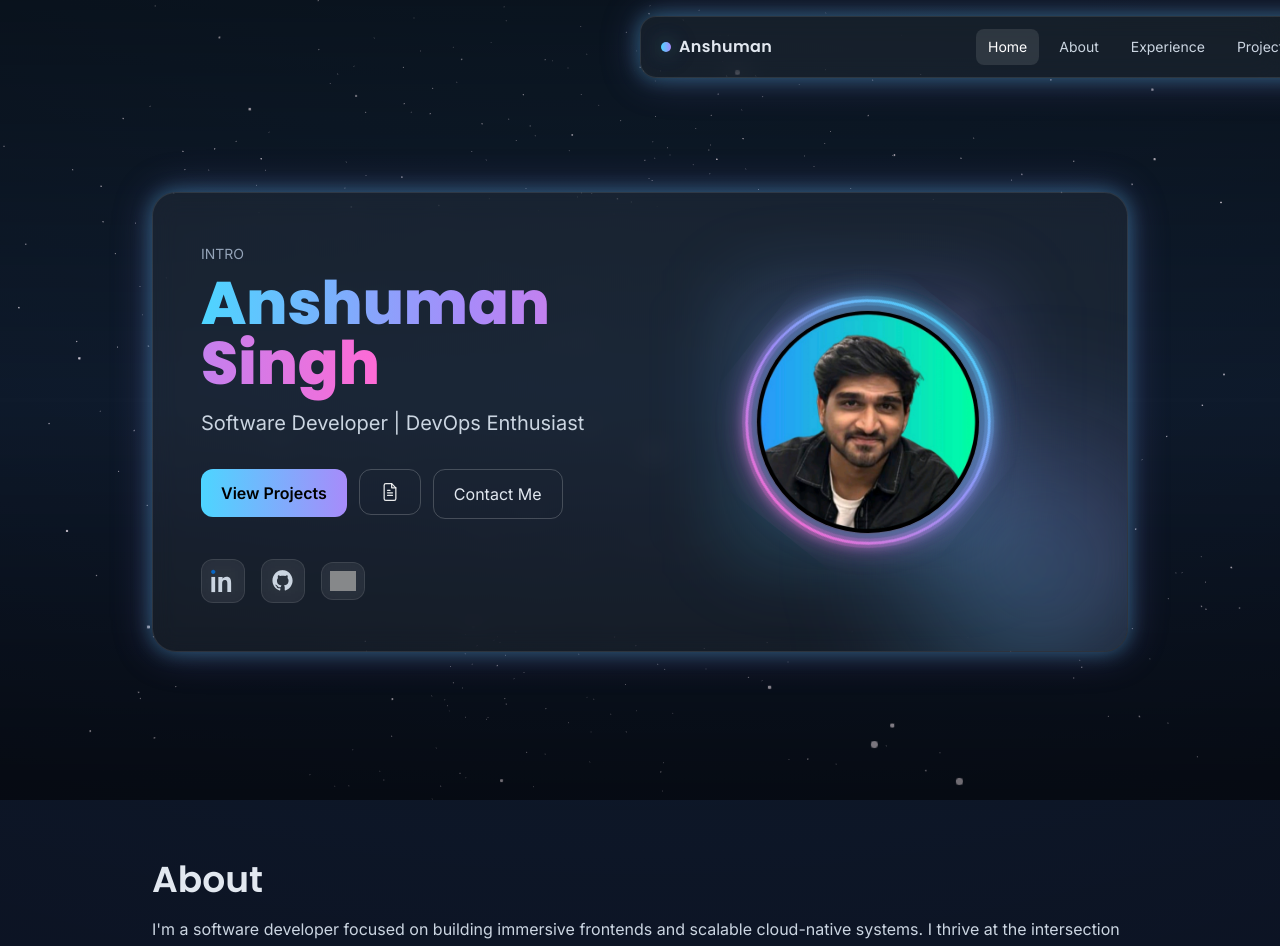
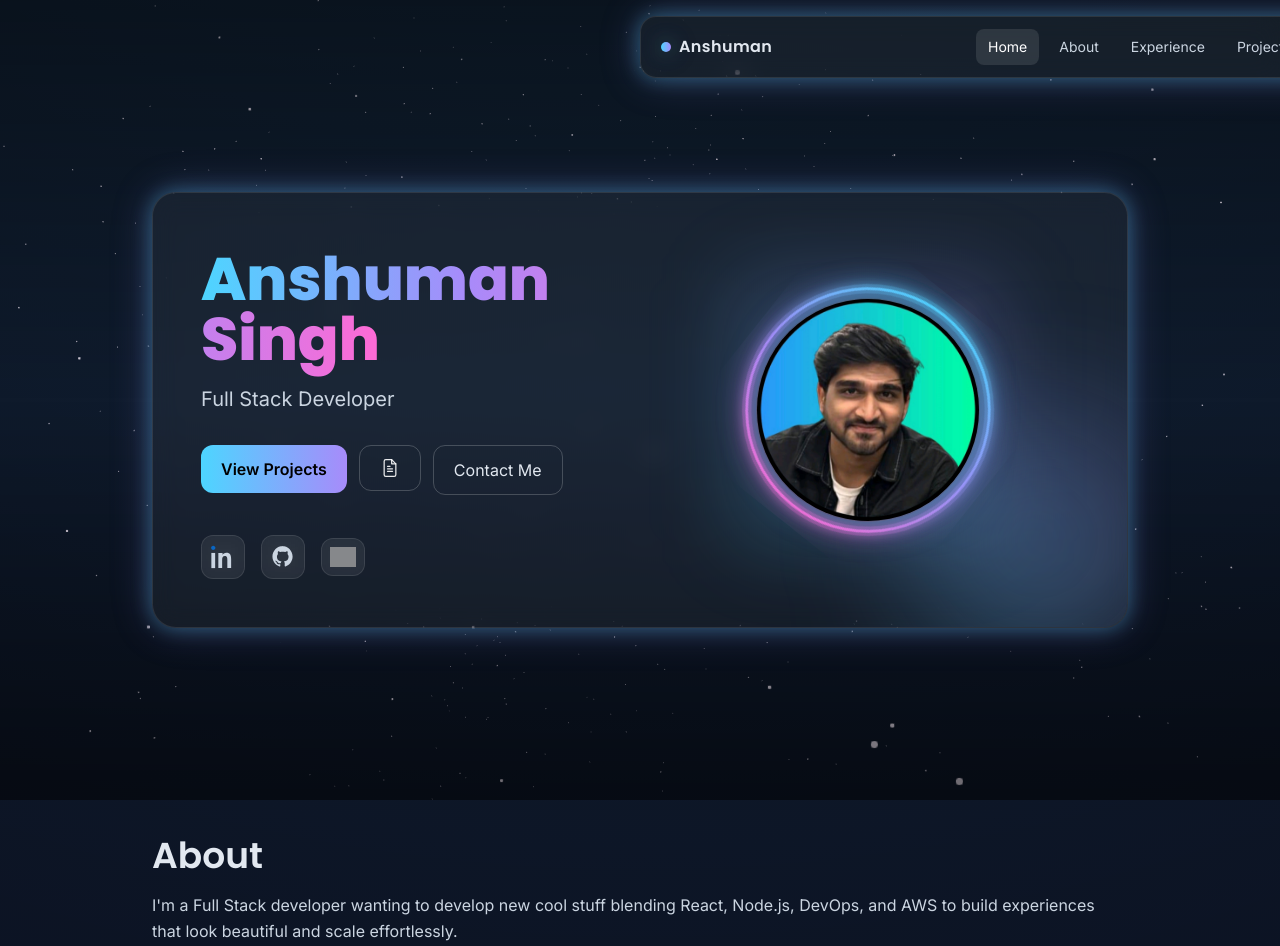
Before and after one commit to AnshumanS7/Mi-portfolio, a React (Vite) app: page / in a window 1280 px wide. Shown: the top 946 px of the page. Built offline with nearby package versions, Linux system fonts and the light colour scheme; grey boxes are pictures that could not be loaded.

Commit message:
Changed About section

```diff
--- a/src/components/About.jsx
+++ b/src/components/About.jsx
@@ -14,8 +14,7 @@ export default function About() {
         >
           <motion.h2 variants={reveal(0)} className="text-3xl md:text-4xl font-poppins font-semibold">About</motion.h2>
           <motion.p variants={reveal(0.1)} className="mt-4 text-slate-300 leading-relaxed">
-            I'm a software developer focused on building immersive frontends and scalable cloud-native systems.
-            I thrive at the intersection of React, DevOps, and AWS—crafting delightful experiences powered by robust infra.
+           I'm a Full Stack developer wanting to develop new cool stuff blending React, Node.js, DevOps, and AWS to build experiences that look beautiful and scale effortlessly.
           </motion.p>
 
           <motion.div variants={reveal(0.2)} className="mt-8 grid md:grid-cols-2 gap-4">
--- a/src/components/Hero.jsx
+++ b/src/components/Hero.jsx
@@ -44,7 +44,6 @@ export default function Hero() {
           viewport={{ once: true, amount: 0.4 }}
         >
           <div>
-            <motion.span variants={reveal(0)} className="text-sm text-slate-400">INTRO</motion.span>
             <motion.h1 variants={fadeInUp} className="text-4xl md:text-6xl font-extrabold font-poppins mt-2 leading-tight">
               <span className="gradient-text">{resume.name}</span>
             </motion.h1>
--- a/src/data/resumeData.js
+++ b/src/data/resumeData.js
@@ -1,6 +1,6 @@
 export const resume = {
   name: 'Anshuman Singh',
-  title: 'Software Developer | DevOps Enthusiast',
+  title: 'Full Stack Developer',
   // TODO: Place your profile photo in src/assets and set the path below, e.g. '/src/assets/profile.jpg'
   avatar: 'anshuman image.jpg',
   contact: {
```
